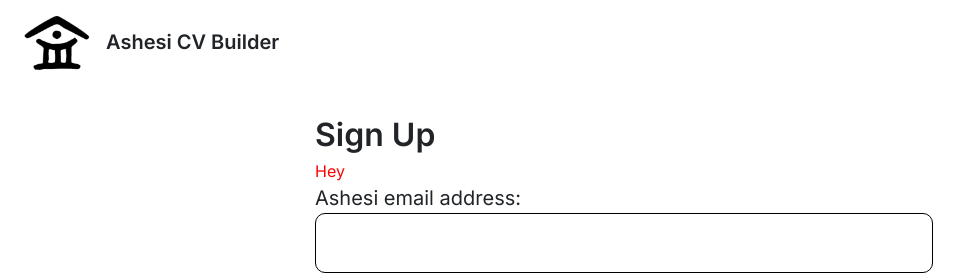
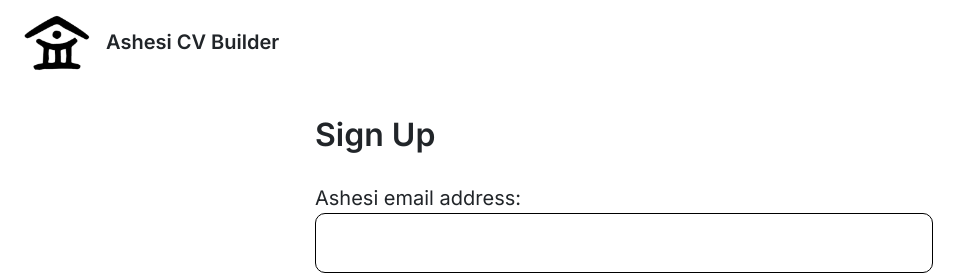
Before and after one commit to chinweibegbu/ashesi-cv-builder, a React (Create React App) app: page /signup in a window 1280 px wide. Shown: the top 275 px of the page, without its empty margins (0-972 px from the left). Built offline with nearby package versions, Linux system fonts and the light colour scheme.

Commit message:
Fixed unexpected user creation

```diff
--- a/src/components/SignUp.js
+++ b/src/components/SignUp.js
@@ -9,7 +9,7 @@ function SignUp() {
     const [fullName, setFullName] = useState("");
     const [password, setPassword] = useState("");
     const [confirmPassword, setConfirmPassword] = useState("");
-    const [error, setError] = useState("Hey");
+    const [error, setError] = useState("");
     const navigate = useNavigate();
 
     const handleSubmit = async (event) => {
@@ -18,8 +18,7 @@ function SignUp() {
         // Check that inputs are all filled
         if (emailAddress && fullName && password && password === false) {
             setError("ERROR: All fields are not filled");
-        }
-
+        } else {
             await axios.post(`https://ashesi-cv-builder.onrender.com/api/users`, {
                 full_name: fullName,
                 email: emailAddress,
@@ -36,6 +35,7 @@ function SignUp() {
             }).catch((err) => {
                 console.log(err);
             });
+        }
     }
 
     return (
```
Lines whose indentation alone changed are shown as unchanged.
